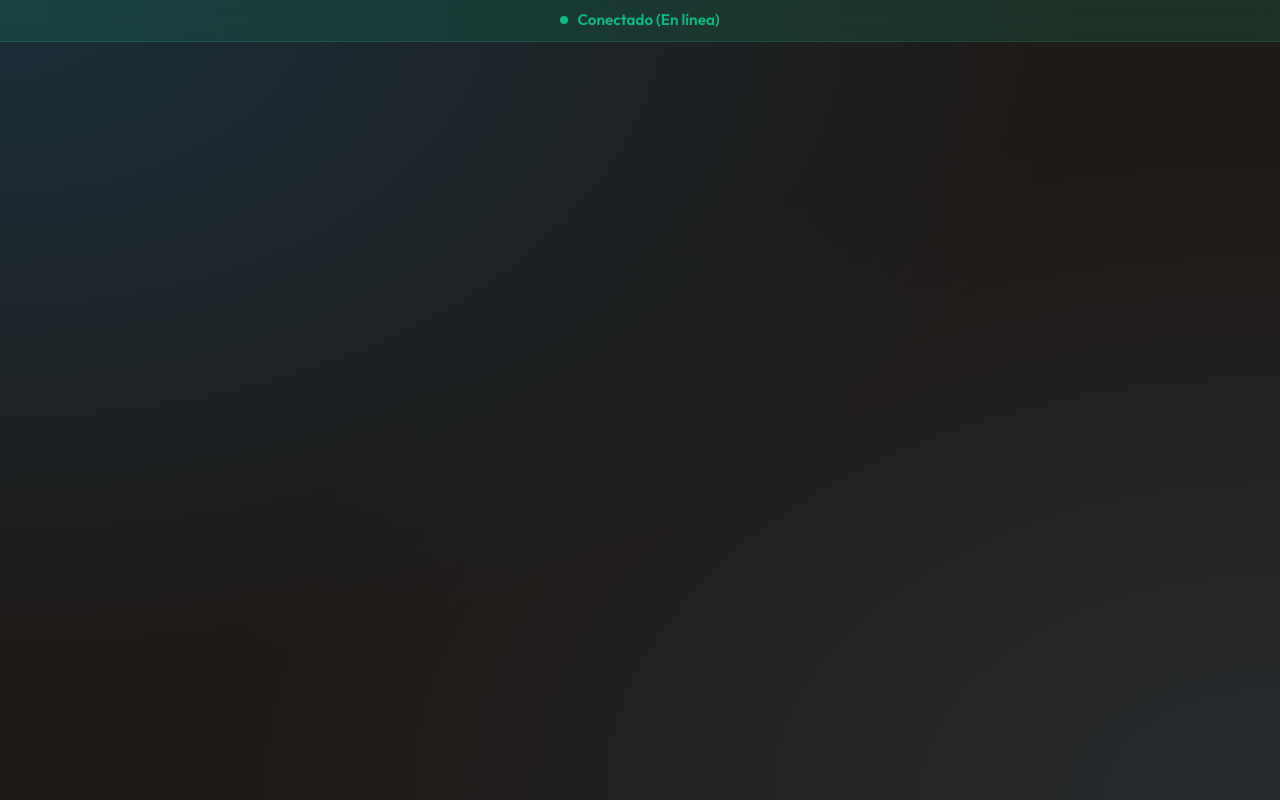
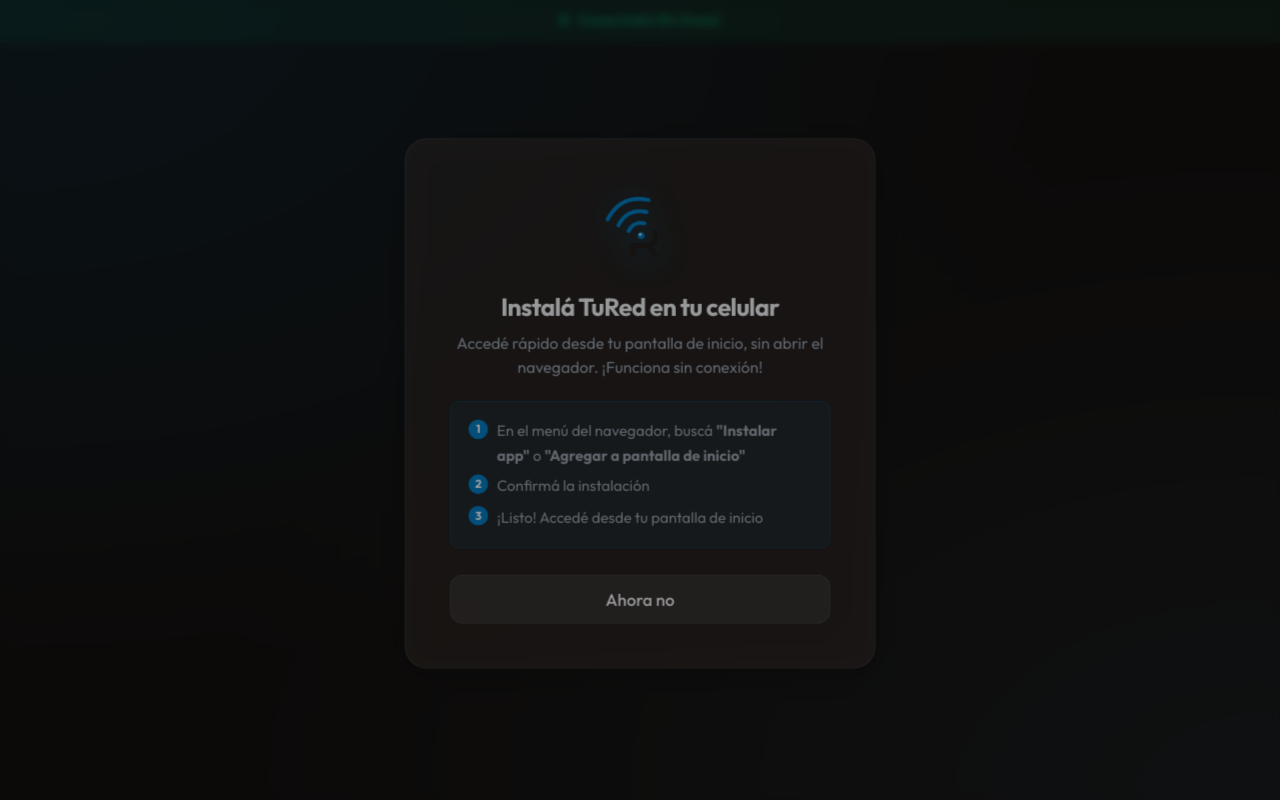
Before and after one commit to turedinternet/TuRedTecnicosApp, a website built with Vite: page index.html in a window 1280 px wide. Built offline with nearby package versions, Linux system fonts and the light colour scheme; no server answers.

Commit message:
Updating PWA and Delete Button

```diff
--- a/app.js
+++ b/app.js
@@ -62,6 +62,8 @@
   initFirebaseOrMock();
   initRouter();
   setupEventListeners();
+  setupInstallModalEvents();
+  initPWAInstallPrompt();
 });
 
 // --- 1. CAPA DE CONEXIÓN Y RED (Fase L - Link) ---
@@ -1184,9 +1186,6 @@
             <svg xmlns="http://www.w3.org/2000/svg" viewBox="0 0 24 24" width="14" height="14" fill="none" stroke="currentColor" stroke-width="2.5" stroke-linecap="round" stroke-linejoin="round" class="mr-2"><path d="M1 12s4-8 11-8 11 8 11 8-4 8-11 8-11-8-11-8z"></path><circle cx="12" cy="12" r="3"></circle></svg>
             Ver
           </a>
-          <button class="btn-delete-receipt" data-id="${c.comprobante_id}" title="Eliminar comprobante">
-            <svg xmlns="http://www.w3.org/2000/svg" viewBox="0 0 24 24" width="14" height="14" fill="none" stroke="currentColor" stroke-width="2.5" stroke-linecap="round" stroke-linejoin="round"><polyline points="3 6 5 6 21 6"></polyline><path d="M19 6v14a2 2 0 0 1-2 2H7a2 2 0 0 1-2-2V6m3 0V4a2 2 0 0 1 2-2h4a2 2 0 0 1 2 2v2"></path></svg>
-          </button>
         </div>
       </td>
     `;
@@ -1194,41 +1193,6 @@
     historyBody.appendChild(tr);
   });
 
-  // Event listeners para eliminar comprobantes
-  document.querySelectorAll('.btn-delete-receipt').forEach(btn => {
-    btn.addEventListener('click', async (e) => {
-      const id = e.currentTarget.getAttribute('data-id');
-      if (confirm('¿Eliminar este comprobante? Esta acción no se puede deshacer.')) {
-        await deleteComprobante(id);
-      }
-    });
-  });
-}
-
-// Eliminar comprobante
-async function deleteComprobante(id) {
-  if (isMockMode) {
-    // Eliminar de localStorage
-    const saved = JSON.parse(localStorage.getItem('mock_comprobantes') || '[]');
-    const filtered = saved.filter(r => r.comprobante_id !== id);
-    localStorage.setItem('mock_comprobantes', JSON.stringify(filtered));
-    localStorage.removeItem(`receipt_cache_${id}`);
-    console.log('[Mock] Comprobante eliminado:', id);
-  } else {
-    // Eliminar de Firestore
-    try {
-      await deleteDoc(doc(db, 'comprobantes', id));
-      localStorage.removeItem(`receipt_cache_${id}`);
-      console.log('Comprobante eliminado de Firestore:', id);
-    } catch (e) {
-      console.error('Error al eliminar comprobante:', e);
-      alert('Error al eliminar. Intenta de nuevo.');
-      return;
-    }
-  }
-
-  // Recargar historial
-  loadHistorialComprobantes();
 }
 
 // --- UTILERÍAS ---
@@ -1256,6 +1220,106 @@
   if (/android/i.test(userAgent)) return 'android';
   if (/iPad|iPhone|iPod/.test(userAgent) && !window.MSStream) return 'ios';
   return 'web';
+}
+
+// --- INSTALACIÓN PWA ---
+
+let deferredInstallPrompt = null;
+
+function initPWAInstallPrompt() {
+  // No mostrar si ya fue instalada
+  if (window.matchMedia('(display-mode: standalone)').matches || window.navigator.standalone === true) {
+    return;
+  }
+
+  // No mostrar si el usuario ya la dismissó recientemente (7 días)
+  const dismissedAt = localStorage.getItem('pwa_install_dismissed');
+  if (dismissedAt) {
+    const daysSince = (Date.now() - parseInt(dismissedAt)) / (1000 * 60 * 60 * 24);
+    if (daysSince < 7) return;
+  }
+
+  // Escuchar el evento beforeinstallprompt (Chrome, Edge, Android)
+  window.addEventListener('beforeinstallprompt', (e) => {
+    e.preventDefault();
+    deferredInstallPrompt = e;
+    setTimeout(() => showInstallModal(), 2500);
+  });
+
+  // Para iOS (Safari no dispara beforeinstallprompt), detectar y mostrar instrucciones
+  const ua = navigator.userAgent;
+  const isIOS = /iPad|iPhone|iPod/.test(ua) && !window.MSStream;
+  const isSafari = /^((?!chrome|android).)*safari/i.test(ua);
+
+  if (isIOS && isSafari) {
+    setTimeout(() => showInstallModal('ios'), 2500);
+  }
+
+  // Si el navegador soporta PWA pero no lanzó el evento en 5s, mostrar instrucciones genéricas
+  setTimeout(() => {
+    if (!deferredInstallPrompt && !isIOS) {
+      showInstallModal('generic');
+    }
+  }, 5000);
+}
+
+function showInstallModal(platform) {
+  // No volver a mostrar si ya está visible
+  if (!document.getElementById('modal-install').classList.contains('hidden')) return;
+
+  const stepsContainer = document.getElementById('install-steps');
+  const btnAccept = document.getElementById('btn-install-accept');
+
+  if (platform === 'ios') {
+    stepsContainer.innerHTML = `
+      <div class="step"><span class="step-num">1</span><span>Tocá el botón <strong>Compartir</strong> ↑ en Safari</span></div>
+      <div class="step"><span class="step-num">2</span><span>Seleccioná <strong>"Agregar a pantalla de inicio"</strong></span></div>
+      <div class="step"><span class="step-num">3</span><span>Tocá <strong>"Agregar"</strong> para confirmar</span></div>
+    `;
+    // En iOS no podemos instalar programáticamente, ocultamos el botón de install
+    btnAccept.style.display = 'none';
+  } else if (platform === 'generic') {
+    stepsContainer.innerHTML = `
+      <div class="step"><span class="step-num">1</span><span>En el menú del navegador, buscá <strong>"Instalar app"</strong> o <strong>"Agregar a pantalla de inicio"</strong></span></div>
+      <div class="step"><span class="step-num">2</span><span>Confirmá la instalación</span></div>
+      <div class="step"><span class="step-num">3</span><span>¡Listo! Accedé desde tu pantalla de inicio</span></div>
+    `;
+    btnAccept.style.display = 'none';
+  } else {
+    stepsContainer.innerHTML = `
+      <div class="step"><span class="step-num">1</span><span>Tocá <strong>"Instalar App"</strong> más abajo</span></div>
+      <div class="step"><span class="step-num">2</span><span>Confirmá la instalación en el diálogo del navegador</span></div>
+      <div class="step"><span class="step-num">3</span><span>¡Listo! Accedé desde tu pantalla de inicio</span></div>
+    `;
+    btnAccept.style.display = '';
+  }
+
+  document.getElementById('modal-install').classList.remove('hidden');
+}
+
+function setupInstallModalEvents() {
+  const btnAccept = document.getElementById('btn-install-accept');
+  const btnDismiss = document.getElementById('btn-install-dismiss');
+  const modal = document.getElementById('modal-install');
+
+  if (btnAccept) {
+    btnAccept.addEventListener('click', async () => {
+      if (deferredInstallPrompt) {
+        deferredInstallPrompt.prompt();
+        const { outcome } = await deferredInstallPrompt.userChoice;
+        console.log('[PWA] User install choice:', outcome);
+        deferredInstallPrompt = null;
+      }
+      modal.classList.add('hidden');
+    });
+  }
+
+  if (btnDismiss) {
+    btnDismiss.addEventListener('click', () => {
+      localStorage.setItem('pwa_install_dismissed', Date.now().toString());
+      modal.classList.add('hidden');
+    });
+  }
 }
 
 // ==========================================================================
--- a/index.html
+++ b/index.html
@@ -562,6 +562,25 @@
       </div>
     </div>
 
+    <!-- ================= MODAL: INSTALACIÓN PWA ================= -->
+    <div id="modal-install" class="modal-overlay hidden">
+      <div class="modal-content glass-card modal-install">
+        <div class="install-icon-wrapper">
+          <img src="Logo TuRed Minimalista.png" alt="TuRed" class="install-logo">
+        </div>
+        <h3 class="install-title">Instalá TuRed en tu celular</h3>
+        <p class="install-description">Accedé rápido desde tu pantalla de inicio, sin abrir el navegador. ¡Funciona sin conexión!</p>
+        <div class="install-steps" id="install-steps"></div>
+        <div class="install-actions">
+          <button id="btn-install-accept" class="btn btn-primary w-100">
+            <svg xmlns="http://www.w3.org/2000/svg" viewBox="0 0 24 24" width="18" height="18" fill="none" stroke="currentColor" stroke-width="2" stroke-linecap="round" stroke-linejoin="round" class="mr-2"><path d="M21 15v4a2 2 0 0 1-2 2H5a2 2 0 0 1-2-2v-4"></path><polyline points="7 10 12 15 17 10"></polyline><line x1="12" y1="15" x2="12" y2="3"></line></svg>
+            Instalar App
+          </button>
+          <button id="btn-install-dismiss" class="btn btn-secondary w-100">Ahora no</button>
+        </div>
+      </div>
+    </div>
+
   </main>
 
   <!-- Script de la librería QR local -->
--- a/style.css
+++ b/style.css
@@ -1704,6 +1704,85 @@
 }
 
 /* ==========================================================================
+   MODAL INSTALACIÓN PWA
+   ========================================================================== */
+.modal-install {
+  text-align: center;
+  padding: clamp(1.5rem, 4vw, 2.5rem) !important;
+}
+
+.install-icon-wrapper {
+  display: flex;
+  justify-content: center;
+  margin-bottom: 1.25rem;
+}
+
+.install-logo {
+  width: clamp(64px, 18vw, 88px);
+  height: clamp(64px, 18vw, 88px);
+  object-fit: contain;
+  filter: drop-shadow(0 4px 16px rgba(0, 124, 195, 0.4));
+  border-radius: var(--radius-md);
+}
+
+.install-title {
+  font-size: clamp(1.1rem, 3vw, 1.4rem);
+  font-weight: 700;
+  color: var(--text-primary);
+  margin-bottom: 0.5rem;
+}
+
+.install-description {
+  font-size: clamp(0.8rem, 1.8vw, 0.9rem);
+  color: var(--text-secondary);
+  margin-bottom: 1.25rem;
+  line-height: 1.5;
+}
+
+.install-steps {
+  text-align: left;
+  background: rgba(0, 124, 195, 0.08);
+  border: 1px solid rgba(0, 124, 195, 0.2);
+  border-radius: var(--radius-sm);
+  padding: clamp(0.75rem, 2vw, 1rem);
+  margin-bottom: 1.5rem;
+  font-size: clamp(0.75rem, 1.6vw, 0.85rem);
+  color: var(--text-secondary);
+  line-height: 1.6;
+}
+
+.install-steps .step {
+  display: flex;
+  align-items: flex-start;
+  gap: 0.5rem;
+  margin-bottom: 0.4rem;
+}
+
+.install-steps .step:last-child {
+  margin-bottom: 0;
+}
+
+.install-steps .step-num {
+  display: inline-flex;
+  align-items: center;
+  justify-content: center;
+  width: 20px;
+  height: 20px;
+  min-width: 20px;
+  border-radius: 50%;
+  background: var(--accent-primary);
+  color: #fff;
+  font-size: 0.65rem;
+  font-weight: 700;
+}
+
+.install-actions {
+  display: flex;
+  flex-direction: column;
+  gap: 0.6rem;
+}
+
+/* ==========================================================================
    RESPONSIVE ADMIN
    ========================================================================== */
 
--- a/sw.js
+++ b/sw.js
@@ -1,4 +1,4 @@
-const CACHE_NAME = 'tarifario-tured-v2';
+const CACHE_NAME = 'tarifario-tured-v3';
 const ASSETS = [
   './',
   './index.html',
```
Also changed, not shown: manifest.json.
